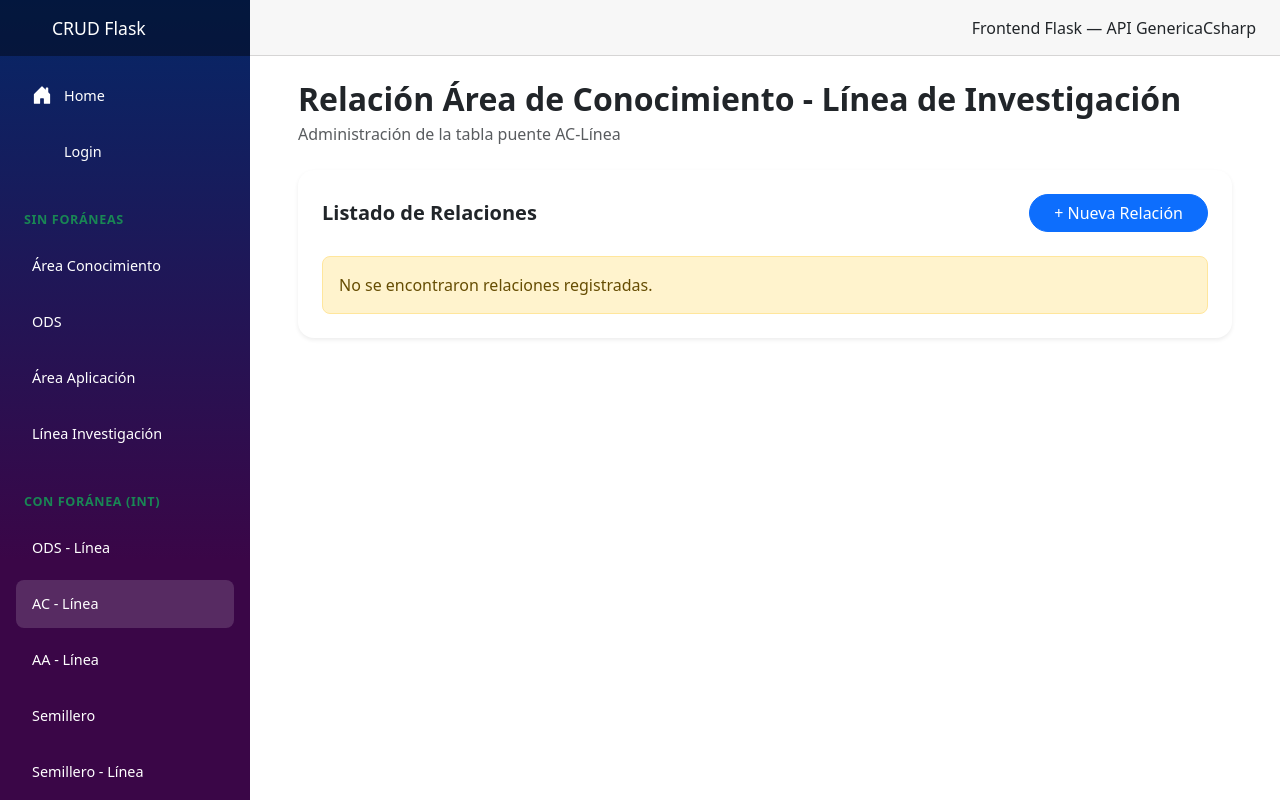
After one commit to Unslowling/modulo-investigacion-flask, a Flask app: page /ac_linea in a window 1280 px wide. The commit adds this page. Run offline with Flask 3, Linux system fonts and the light colour scheme; data that the repository does not hold is empty.

Commit message:
CRUD ac_linea finalizado

```diff
--- a/app.py
+++ b/app.py
@@ -29,6 +29,7 @@ from routes.linea_investigacion import bp as linea_investigacion_bp
 from routes.area_conocimiento import bp as area_conocimiento_bp
 from routes.area_aplicacion import bp as area_aplicacion_bp
 from routes.objetivo_desarrollo_sostenible import bp as ods_bp
+from routes.ac_linea import bp as ac_linea_bp
 
 app.register_blueprint(home_bp)
 app.register_blueprint(autenticacion_bp)
@@ -36,6 +37,7 @@ app.register_blueprint(linea_investigacion_bp)
 app.register_blueprint(area_conocimiento_bp)
 app.register_blueprint(area_aplicacion_bp)
 app.register_blueprint(ods_bp)
+app.register_blueprint(ac_linea_bp)
 
 # ══════════════════════════════════════════════
 # SEGURIDAD GLOBAL DE SESIONES
--- /dev/null
+++ b/routes/ac_linea.py
@@ -0,0 +1,88 @@
+from flask import Blueprint, render_template, request, redirect, url_for, flash
+from services.api_service import ApiService
+
+bp = Blueprint('ac_linea', __name__)
+api = ApiService()
+
+TABLA = 'ac_linea'
+
+@bp.route('/ac_linea')
+def index():
+    """Muestra la tabla de relacion AC - Linea."""
+    relaciones = api.listar(TABLA)
+
+    # Obtener catálogos para mapear IDs a Nombres y evitar mostrar IDs crudos
+    lineas = {r['id']: r['nombre'] for r in api.listar('linea_investigacion')}
+    areas = {r['id']: r['area'] for r in api.listar('area_conocimiento')}
+
+    # Enriquecer relaciones con nombres para la vista
+    for rel in relaciones:
+        rel['nombre_linea'] = lineas.get(rel.get('linea_investigacion'), f"ID {rel.get('linea_investigacion')}")
+        rel['nombre_area'] = areas.get(rel.get('area_conocimiento'), f"ID {rel.get('area_conocimiento')}")
+
+    return render_template('pages/ac_linea/lista.html', registros=relaciones)
+
+@bp.route('/ac_linea/crear', methods=['GET', 'POST'])
+def crear():
+    """Muestra el formulario con los combos y crea una nueva relacion."""
+    if request.method == 'POST':
+        datos = {
+            'linea_investigacion': int(request.form.get('linea_investigacion')),
+            'area_conocimiento': int(request.form.get('area_conocimiento'))
+        }
+
+        exito, mensaje = api.crear(TABLA, datos)
+        if exito:
+            flash("Relación creada correctamente", "success")
+            return redirect(url_for('ac_linea.index'))
+        else:
+            flash(mensaje, "danger")
+
+    # Precargar datos para los <select>
+    lineas = api.listar('linea_investigacion')
+    areas = api.listar('area_conocimiento')
+    return render_template('pages/ac_linea/crear.html', lineas=lineas, areas=areas)
+
+@bp.route('/ac_linea/editar/<int:linea_id>/<int:area_id>', methods=['GET', 'POST'])
+def editar(linea_id, area_id):
+    """Edita la relacion (en la practica deberia eliminar vieja e insertar nueva)."""
+    if request.method == 'POST':
+        datos = {
+            'linea_investigacion': int(request.form.get('linea_investigacion')),
+            'area_conocimiento': int(request.form.get('area_conocimiento'))
+        }
+
+        # Eliminar relación vieja simulado (ver advertencia)
+        api.eliminar(TABLA, 'linea_investigacion', str(linea_id))
+
+        # Insertar nueva
+        exito, mensaje = api.crear(TABLA, datos)
+        if exito:
+            flash("Relación actualizada correctamente", "success")
+            return redirect(url_for('ac_linea.index'))
+        else:
+            flash(mensaje, "danger")
+
+    lineas = api.listar('linea_investigacion')
+    areas = api.listar('area_conocimiento')
+    return render_template('pages/ac_linea/editar.html',
+                           lineas=lineas,
+                           areas=areas,
+                           linea_id=linea_id,
+                           area_id=area_id)
+
+@bp.route('/ac_linea/eliminar', methods=['POST'])
+def eliminar():
+    """Elimina una relacion especifica."""
+    linea_id = request.form.get('linea_investigacion')
+    area_id = request.form.get('area_conocimiento')
+
+    # ATENCIÓN: El API genérico actual NO admite enviar dos parámetros a /api/{tabla}/{c}/{v}.
+    exito, mensaje = api.eliminar(TABLA, 'linea_investigacion', str(linea_id))
+
+    if exito:
+        flash("La orden de eliminación se envió al servidor correctamente", "success")
+    else:
+        flash(mensaje, "danger")
+
+    return redirect(url_for('ac_linea.index'))
--- a/templates/components/nav_menu.html
+++ b/templates/components/nav_menu.html
@@ -61,7 +61,7 @@
             </a>
         </div>
         <div class="nav-item px-3">
-            <a class="nav-link text-white rounded-3 px-3 py-2 {{ 'background-active' if 'ac-linea' in request.path }}" href="#">
+            <a class="nav-link text-white rounded-3 px-3 py-2 {{ 'background-active' if 'ac_linea' in request.path }}" href="/ac_linea">
                 AC - Línea
             </a>
         </div>
--- /dev/null
+++ b/templates/pages/ac_linea/lista.html
@@ -0,0 +1,65 @@
+{% extends 'layout/base.html' %}
+
+{% block title %}Área de Conocimiento - Línea de Investigación{% endblock %}
+
+{% block content %}
+<div class="container-fluid mt-4 px-4 pb-4">
+
+    <h2 class="fw-bold mb-1">Relación Área de Conocimiento - Línea de Investigación</h2>
+    <p class="text-muted mb-4">Administración de la tabla puente AC-Línea</p>
+
+    <div class="card shadow-sm border-0 rounded-4">
+
+        <div class="card-body p-4">
+
+            <div class="d-flex justify-content-between align-items-center mb-4">
+               <h5 class="mb-0 fw-semibold">Listado de Relaciones</h5>
+
+               <a href="{{ url_for('ac_linea.crear') }}" class="btn btn-primary rounded-pill px-4">
+                  + Nueva Relación
+               </a>
+            </div>
+
+            {% if registros %}
+                <div class="table-responsive">
+                    <table class="table table-hover align-middle">
+                        <thead class="table-dark">
+                            <tr>
+                                <th class="ps-3 border-0 rounded-start">Línea de Investigación</th>
+                                <th class="border-0">Área de Conocimiento</th>
+                                <th class="text-end pe-3 border-0 rounded-end">Acciones</th>
+                            </tr>
+                        </thead>
+                        <tbody>
+                            {% for reg in registros %}
+                            <tr>
+                                <td class="ps-3 fw-semibold">{{ reg.nombre_linea }}</td>
+                                <td><span class="badge bg-secondary">{{ reg.nombre_area }}</span></td>
+                                <td class="text-end pe-3">
+                                    <a href="{{ url_for('ac_linea.editar', linea_id=reg.linea_investigacion, area_id=reg.area_conocimiento) }}"
+                                       class="btn btn-sm btn-warning me-2 text-dark fw-medium">
+                                       Editar
+                                    </a>
+
+                                    <form method="POST" action="{{ url_for('ac_linea.eliminar') }}"
+                                          style="display:inline"
+                                          onsubmit="return confirm('¿Desea eliminar esta relación específica seleccionada?');">
+                                        <input type="hidden" name="linea_investigacion" value="{{ reg.linea_investigacion }}" />
+                                        <input type="hidden" name="area_conocimiento" value="{{ reg.area_conocimiento }}" />
+                                        <button class="btn btn-sm btn-danger fw-medium" type="submit">Eliminar</button>
+                                    </form>
+                                </td>
+                            </tr>
+                            {% endfor %}
+                        </tbody>
+                    </table>
+                </div>
+            {% else %}
+                <div class="alert alert-warning mb-0 rounded-3">No se encontraron relaciones registradas.</div>
+            {% endif %}
+
+        </div>
+    </div>
+
+</div>
+{% endblock %}
```
Also changed, not shown: templates/pages/ac_linea/crear.html (added, +54 -0 lines), templates/pages/ac_linea/editar.html (added, +57 -0 lines).
